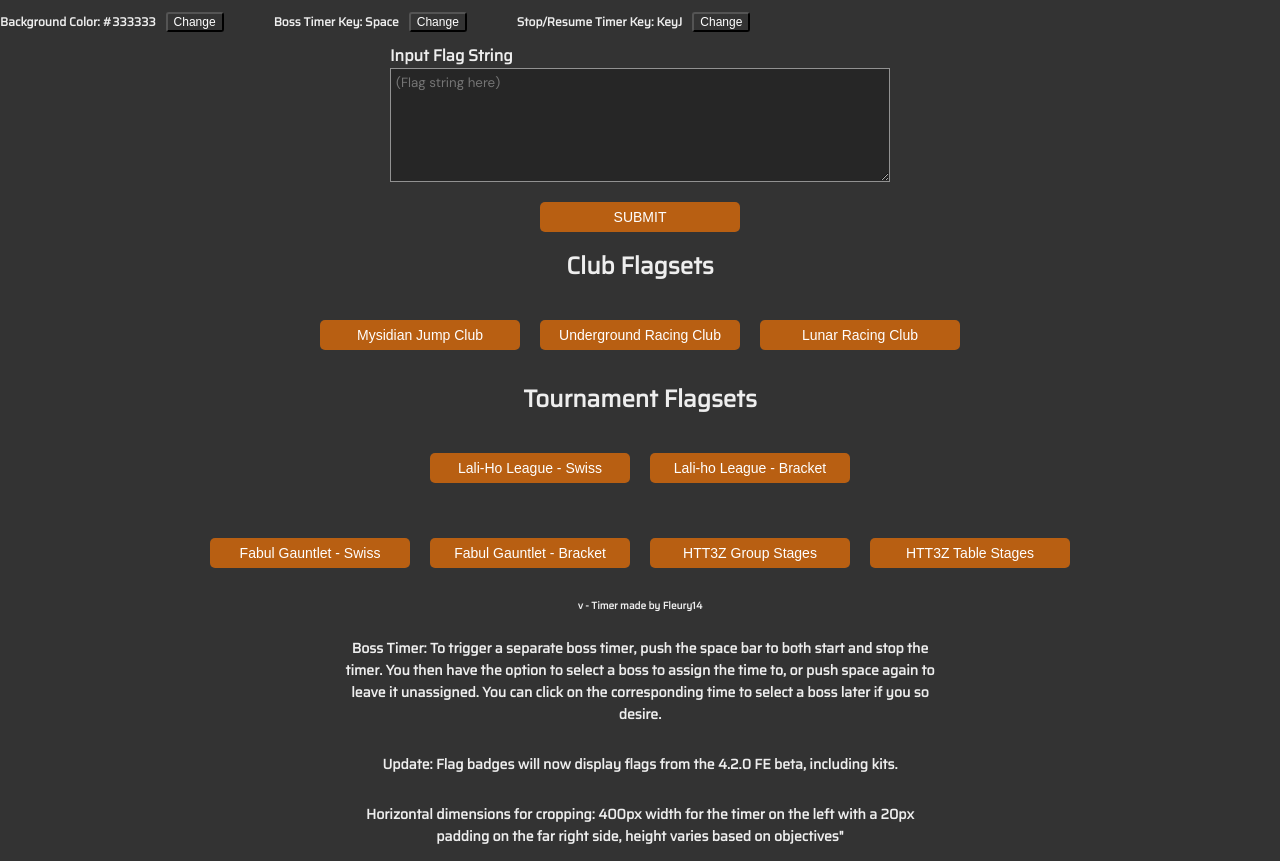
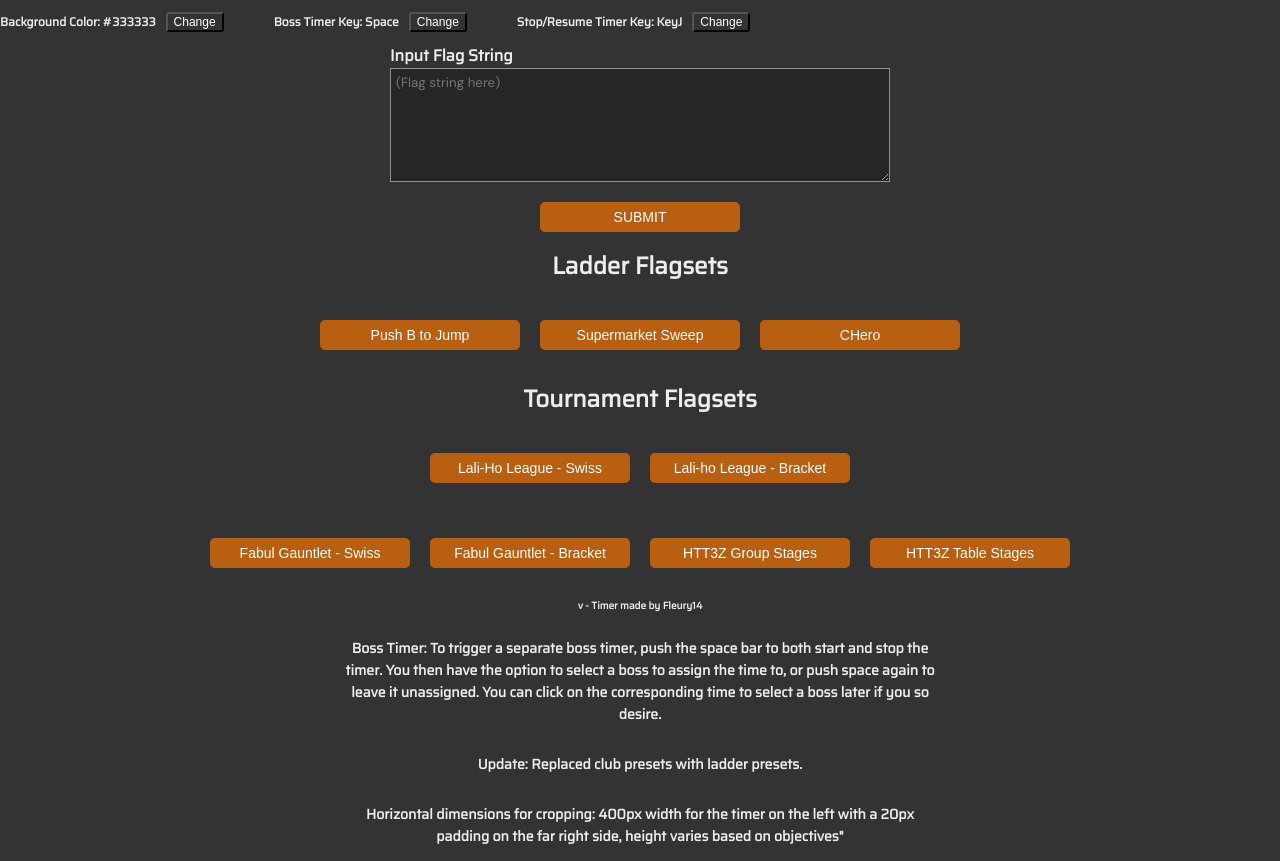
Before and after one commit to Fleury14/v4-timer, a React (Create React App) app: page / in a window 1280 px wide. Built offline with nearby package versions, Linux system fonts and the light colour scheme; no server answers.

Commit message:
refac(flaginput): ladder presets

```diff
--- a/src/components/flag-input/flag-input-form.js
+++ b/src/components/flag-input/flag-input-form.js
@@ -36,11 +36,11 @@ class FlagInputForm extends Component {
                     <textarea rows="6" placeholder="(Flag string here)" value={flags} onChange={(e) => this.onChange(e.target.value)}></textarea>
                     <button>SUBMIT</button>
                 </form>
-                <h2 className="flag-preset-title">Club Flagsets</h2>
+                <h2 className="flag-preset-title">Ladder Flagsets</h2>
                 <div className="flag-presets">
-                    <button onClick={() => this.setState({ flags: 'O1:quest_magma/2:quest_tradepink/random:2,quest,char/req:all/win:crystal Kmain/summon/moon/unsafe Pkey Cstandard/j:abilities/nodupes Twildish Sstandard/quarter Bstandard/unsafe/alt:gauntlet Nchars Etoggle Glife/sylph -kit:basic -spoon -pushbtojump' })}>Mysidian Jump Club</button>
-                    <button onClick={() => this.setState({ flags: 'O1:quest_forge/2:quest_tradepink/3:quest_mistcave/4:quest_waterfall/5:quest_antlionnest/6:quest_fabul/random:2,quest/req:7/win:crystal Kmain/summon/moon Pkey Cstandard/maybe/j:abilities/bye Tstandard/sparse:80 Spro/quarter Bstandard/alt:gauntlet Nchars/key Etoggle/no:sirens Glife/sylph -kit:basic -spoon -vanilla:agility' })}>Underground Racing Club</button>
-                    <button onClick={() => this.setState({ flags: 'O1:quest_ribbonaltar/2:quest_masamunealtar/random:2/win:crystal Kmain/summon/moon/unsafe Pkey Cstandard/distinct:7/j:abilities/nodupes Tpro/junk Scabins/free Bstandard/alt:gauntlet Nchars/key Etoggle Glife/sylph -kit:loaded -noadamants' })}>Lunar Racing Club</button>
+                    <button onClick={() => this.setState({ flags: 'O1:quest_forge/2:quest_tradepink/random:1,quest,char/req:all/win:crystal Kmain/summon/moon Pkey Cstandard/j:abilities Twildish Sstandard Bstandard/alt:gauntlet Nchars Etoggle Glife/sylph -kit:basic -kit2:trap -spoon -supersmith -pushbtojump' })}>Push B to Jump</button>
+                    <button onClick={() => this.setState({ flags: 'Orandom:3/req:all/win:crystal Kmain Pshop Crelaxed/j:abilities Twild Swild/free/no:apples Bstandard/whyburn Nnone Etoggle Glife/sylph -kit:loaded -kit2:random -spoon' })}>Supermarket Sweep</button>
+                    <button onClick={() => this.setState({ flags: 'O1:quest_forge/2:quest_toroiatreasury/random:2/req:all/win:crystal Kmain/summon/moon Pkey Crelaxed/no:fusoya/j:abilities/nekkie/hero Tpro Sstandard Bstandard/alt:gauntlet/whichburn Nchars/key Etoggle Glife/sylph -kit:freedom -kit2:random -noadamants' })}>CHero</button>
                 </div>
                 <h2 className="flag-preset-title">Tournament Flagsets</h2>
                 <div className="flag-presets">
--- a/src/components/flag-input/flag-input.js
+++ b/src/components/flag-input/flag-input.js
@@ -11,7 +11,7 @@ const FlagInputComponent = (props) => {
             <p className="credits">v{process.env.REACT_APP_VERSION} - Timer made by Fleury14</p>
             <div className="flag-input-container">
                 <p className="instructions">Boss Timer: To trigger a separate boss timer, push the space bar to both start and stop the timer. You then have the option to select a boss to assign the time to, or push space again to leave it unassigned. You can click on the corresponding time to select a boss later if you so desire.</p>
-                <p className="instructions">Update: Flag badges will now display flags from the 4.2.0 FE beta, including kits.</p>
+                <p className="instructions">Update: Replaced club presets with ladder presets.</p>
             </div>
             <div className="flag-input-container">
                 <p className="instructions">Horizontal dimensions for cropping: 400px width for the timer on the left with a 20px padding on the far right side, height varies based on objectives"</p>
```
